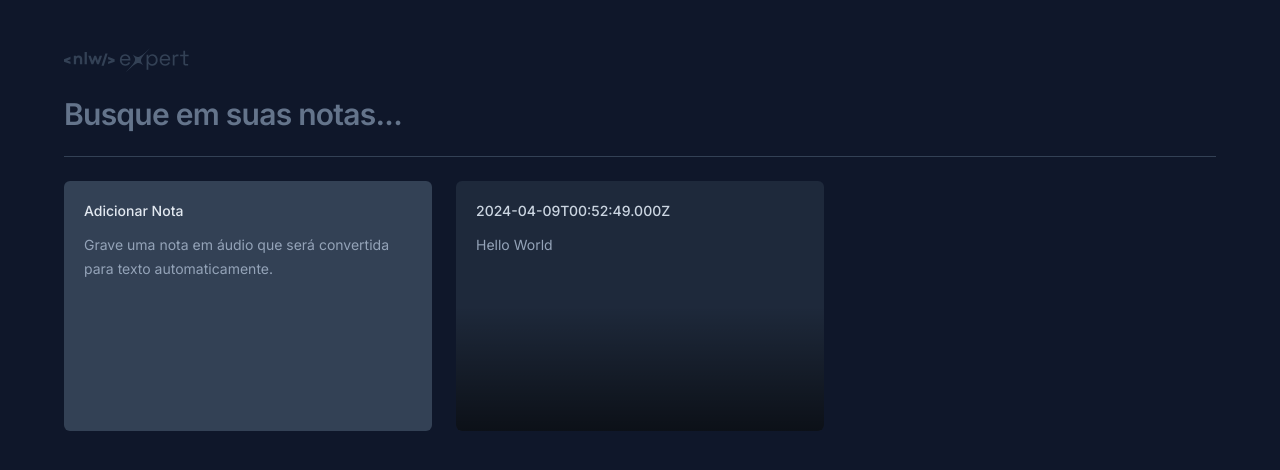
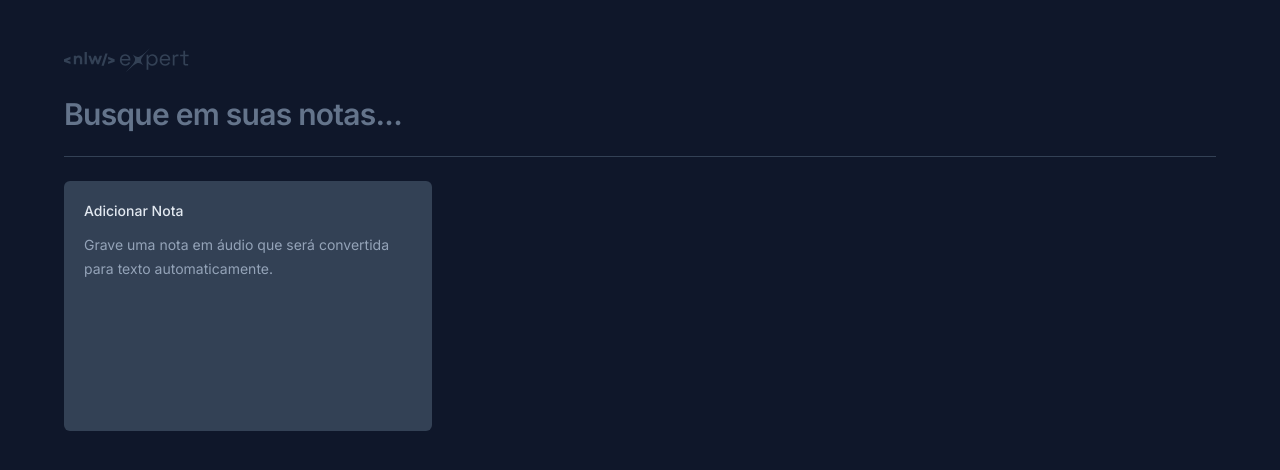
Before and after one commit to RuanPerroni/Notes-Plus, a React (Vite) app: page / in a window 1280 px wide. Shown: the top 470 px of the page. Built offline with nearby package versions, Linux system fonts and the light colour scheme.

Commit message:
feat: add local storage to cards

```diff
--- a/src/app.tsx
+++ b/src/app.tsx
@@ -1,8 +1,47 @@
 import logo from "./assets/logo-nlw-expert.svg";
 import { NewNoteCard } from "./components/new-note-card";
 import { NoteCard } from "./components/note-card";
+import { useState } from "react";
+import { ChangeEvent } from "react";
+
+interface Note {
+  id: string;
+  date: Date;
+  content: string;
+}
 
 export function App() {
+  const [search, setSearch] = useState("");
+  const [notes, setNotes] = useState<Note[]>(() => {
+    const notesOnStorage = localStorage.getItem("notes");
+
+    if (notesOnStorage) {
+      return JSON.parse(notesOnStorage);
+    }
+
+    return [];
+  });
+
+  function onNoteCreated(content: string) {
+    const newNote = {
+      id: crypto.randomUUID(),
+      date: new Date(),
+      content,
+    };
+
+    const notesArray = [newNote, ...notes];
+
+    setNotes(notesArray);
+
+    localStorage.setItem("notes", JSON.stringify(notesArray));
+  }
+
+  function handleSearch(event: ChangeEvent<HTMLInputElement>) {
+    const query = event.target.value;
+
+    setSearch(query);
+  }
+
   return (
     <div className="mx-auto max-w-6xl my-12 space-y-6">
       <img src={logo} alt="NLW Expert" />
@@ -11,20 +50,18 @@
           type="text"
           placeholder="Busque em suas notas..."
           className="w-full bg-transparent text-3xl font-semibold tracking-tight outline-none placeholder:text-slate-500"
+          onChange={handleSearch}
         />
       </form>
 
       <div className="h-px bg-slate-700" />
 
       <div className="grid grid-cols-3 auto-rows-[250px] gap-6">
-        <NewNoteCard />
+        <NewNoteCard onNoteCreated={onNoteCreated} />
 
-        <NoteCard
-          note={{
-            date: new Date(),
-            content: "Hello World",
-          }}
-        />
+        {notes.map((note) => {
+          return <NoteCard key={note.id} note={note} />;
+        })}
       </div>
     </div>
   );
--- a/src/components/new-note-card.tsx
+++ b/src/components/new-note-card.tsx
@@ -3,7 +3,11 @@
 import { ChangeEvent, FormEvent, useState } from "react";
 import { toast } from "sonner";
 
-export function NewNoteCard() {
+interface NewNoteCardProps {
+  onNoteCreated: (content: string) => void;
+}
+
+export function NewNoteCard({ onNoteCreated }: NewNoteCardProps) {
   const [shouldShowOnboarding, setShouldShowOnboarding] = useState(true);
   const [content, setContent] = useState("");
 
@@ -22,7 +26,10 @@
   function handleSaveNote(event: FormEvent) {
     event.preventDefault();
 
-    console.log(content);
+    onNoteCreated(content);
+
+    setContent("");
+    setShouldShowOnboarding(true);
 
     toast.success("Nota criada com sucesso!");
   }
@@ -72,6 +79,7 @@
                   autoFocus
                   className="text-sm leading-6 text-slate-400 bg-transparent resize-none flex-1 outline-none"
                   onChange={handleContentChanged}
+                  value={content}
                 />
               )}
             </div>
--- a/src/components/note-card.tsx
+++ b/src/components/note-card.tsx
@@ -15,7 +15,10 @@
     <Dialog.Root>
       <Dialog.Trigger className="rounded-md flex flex-col text-left outline-none bg-slate-800 p-5 gap-3 overflow-hidden relative hover:ring-2 focus-visible:ring-2 focus-visible:ring-lime-400">
         <span className="text-sm font-medium text-slate-300">
-          {note.date.toISOString()}
+          {formatDistanceToNow(note.date, {
+            locale: ptBR,
+            addSuffix: true,
+          })}
         </span>
         <p className="text-sm leading-6 text-slate-400">{note.content}</p>
 
```
